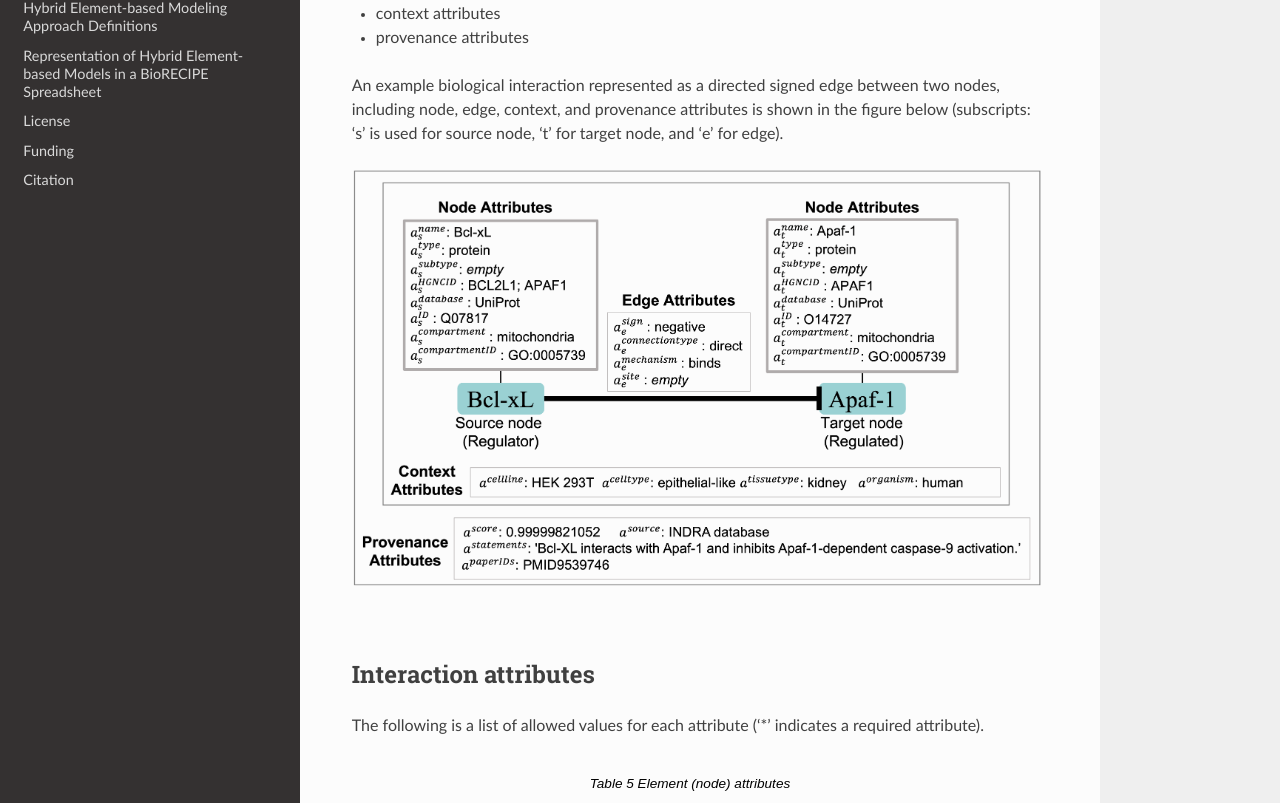
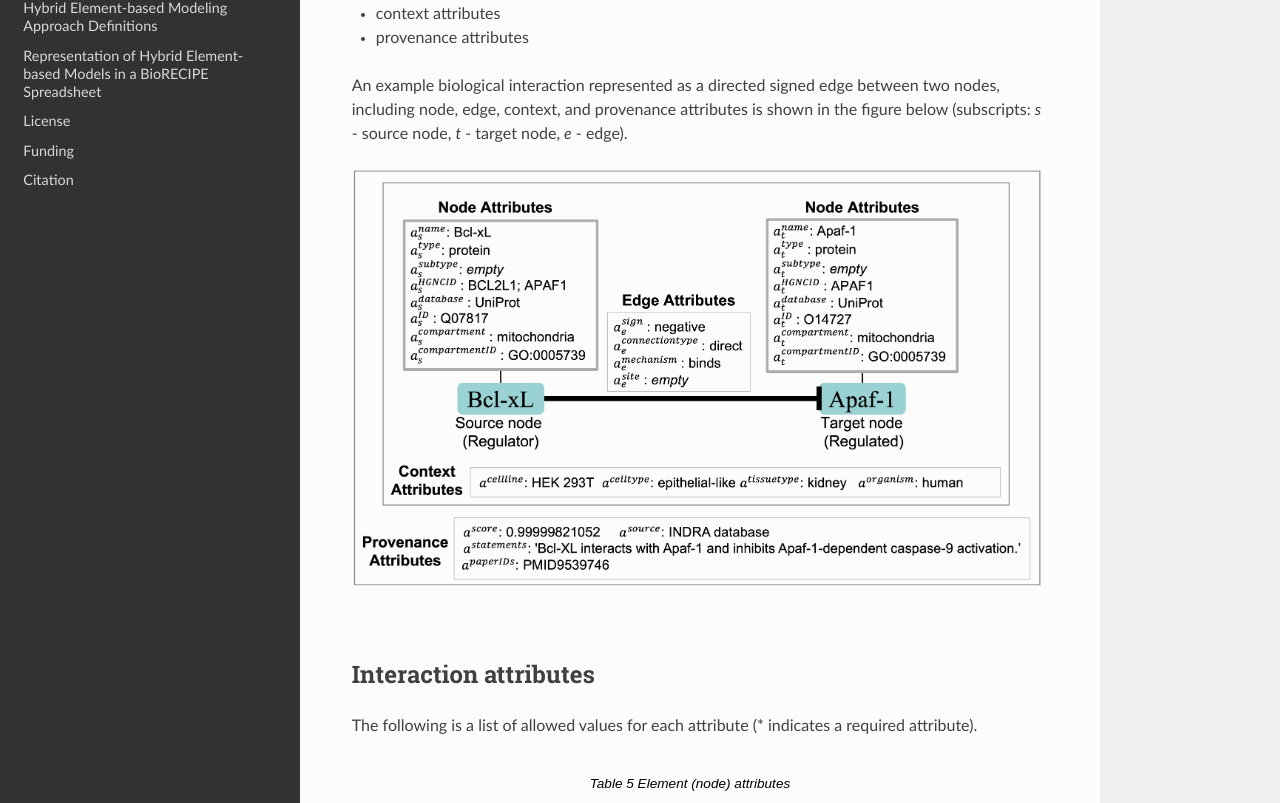
Before and after one commit to pitt-miskov-zivanov-lab/BioRECIPE, a Sphinx documentation site: the page built from docs/bio_interactions.rst, in a window 1280 px wide and 1400 px high. Shown: the part 278-1081 px from the top of the window. Built offline with Sphinx 7.4.7 and the Read the Docs theme 2.0.0, drawn with Linux system fonts in a browser that asks for light colours.

Commit message:
Update bio_interactions.rst

```diff
--- a/docs/bio_interactions.rst
+++ b/docs/bio_interactions.rst
@@ -9,7 +9,7 @@ The BioRECIPE representation of an interaction contains a list of required and o
 - context attributes
 - provenance attributes
 
-An example biological interaction represented as a directed signed edge between two nodes, including node, edge, context, and provenance attributes is shown in the figure below (subscripts: 's' is used for source node, 't' for target node, and 'e' for edge).
+An example biological interaction represented as a directed signed edge between two nodes, including node, edge, context, and provenance attributes is shown in the figure below (subscripts: *s* - source node, *t* - target node, *e* - edge).
 
 .. figure:: figures/figure_example_bio_interaction.png
     :align: center
@@ -21,7 +21,7 @@ An example biological interaction represented as a directed signed edge between
 Interaction attributes
 ----------------------
 
-The following is a list of allowed values for each attribute ('*' indicates a required attribute).
+The following is a list of allowed values for each attribute (* indicates a required attribute).
 
 .. csv-table:: Element (node) attributes
     :header: Attribute, Symbol, Description, Values, Examples
```
